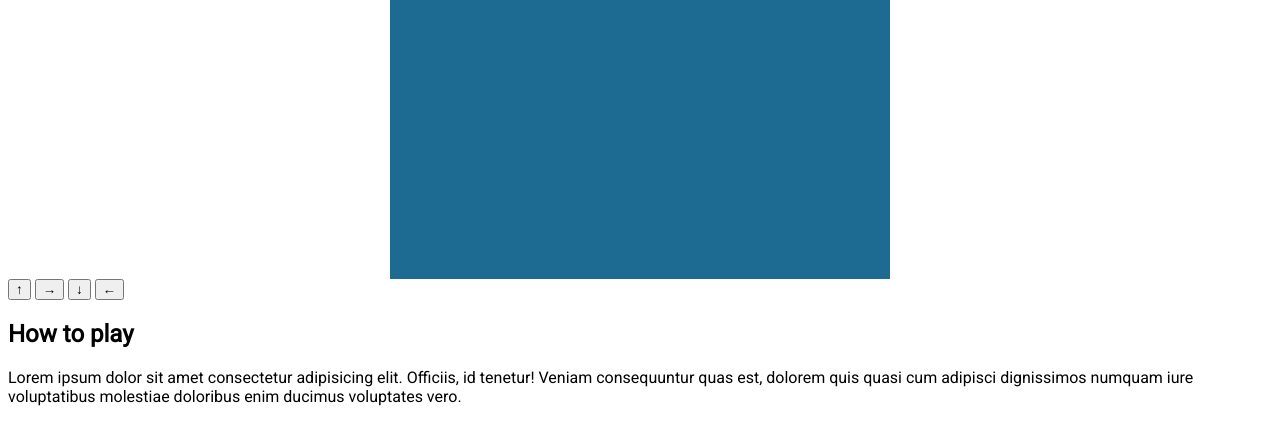
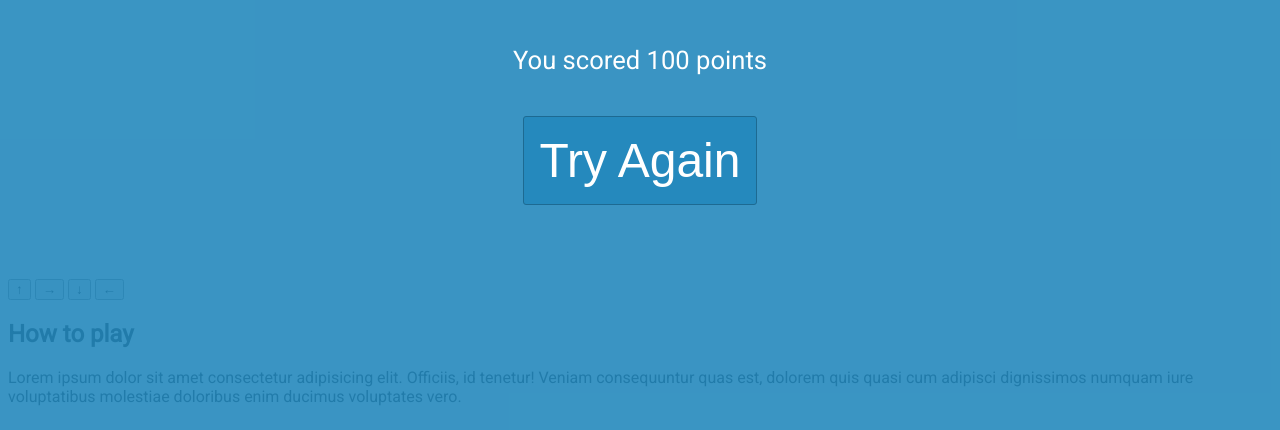
Before and after one commit to Jess247/Snake, a plain HTML site: page dist/index.html in a window 1280 px wide. Shown: the part 370-800 px from the top of the page. Drawn offline with Linux system fonts and the light colour scheme.

Commit message:
add popup

```diff
--- a/dist/css/main.css
+++ b/dist/css/main.css
@@ -18,8 +18,72 @@ header .scoreboard {
 
 #gameboard {
   margin: 0 auto;
+}
+
+#gameboard .grid {
+  width: 500px;
   height: 500px;
-  width: 500px;
-  background: #1d6a92;
+  margin: 0 auto;
+  display: -webkit-box;
+  display: -ms-flexbox;
+  display: flex;
+  -ms-flex-wrap: wrap;
+      flex-wrap: wrap;
+}
+
+#gameboard .grid div {
+  width: 50px;
+  height: 50px;
+  border: 1px solid #1d6a92;
+}
+
+#gameboard .snake {
+  background: #dcedff;
+}
+
+#gameboard .apple {
+  background: #ff3c38;
+}
+
+.popup {
+  background: rgba(37, 137, 189, 0.9);
+  color: white;
+  width: 100vw;
+  height: 100vh;
+  position: absolute;
+  top: 0;
+  left: 0;
+  display: -webkit-box;
+  display: -ms-flexbox;
+  display: flex;
+  -webkit-box-orient: vertical;
+  -webkit-box-direction: normal;
+      -ms-flex-direction: column;
+          flex-direction: column;
+  -webkit-box-pack: center;
+      -ms-flex-pack: center;
+          justify-content: center;
+  -webkit-box-align: center;
+      -ms-flex-align: center;
+          align-items: center;
+}
+
+.popup h2 {
+  font-size: 5rem;
+  line-height: 2rem;
+}
+
+.popup p {
+  font-size: 1.6rem;
+  padding-bottom: 1rem;
+}
+
+.popup .replay_btn {
+  font-size: 3rem;
+  background: #2589bd;
+  border: 1px solid #1d6a92;
+  border-radius: 3px;
+  padding: 1rem;
+  color: white;
 }
 /*# sourceMappingURL=main.css.map */
--- a/dist/index.html
+++ b/dist/index.html
@@ -30,9 +30,13 @@
                 <h1>How to play</h1>
                 <p>Lorem ipsum dolor sit amet consectetur adipisicing elit. Officiis, id tenetur! Veniam consequuntur quas est, dolorem quis quasi cum adipisci dignissimos numquam iure voluptatibus molestiae doloribus enim ducimus voluptates vero.</p>
             </div>
-            <div class="popup"></div>
         </section>
+        <div class="popup">
+            <h2>Game Over</h2>
+            <p>You scored <span class="score">100</span> points</p>
+            <button type="button" class="replay_btn">Try Again</button>
+        </div>
     </main>
-    <script src=""></script>
+    <script src="game.js"></script>
 </body>
 </html>
--- a/dist/scss/main.scss
+++ b/dist/scss/main.scss
@@ -16,7 +16,62 @@ header {
 
 #gameboard {
   margin: 0 auto;
-  height: 500px;
-  width: 500px;
-  background: darken($dark-blue, 10%);
+  // height: 500px;
+  // width: 500px;
+  // background: darken($dark-blue, 10%);
+
+  .grid {
+    width: 500px;
+    height: 500px;
+    margin: 0 auto;
+    display: flex;
+    flex-wrap: wrap;
+
+    div {
+      width: 50px;
+      height: 50px;
+      border: 1px solid darken($dark-blue, 10%);
+    }
+  }
+
+  .snake {
+    background: $light-blue;
+  }
+
+  .apple {
+    background: $apple-red;
+  }
 }
+
+.popup {
+  background: rgba($dark-blue, 0.9);
+  color: $secondary-color;
+  width: 100vw;
+  height: 100vh;
+  position: absolute;
+  top: 0;
+  left: 0;
+  display: flex;
+  flex-direction: column;
+  justify-content: center;
+  align-items: center;
+
+  h2 {
+    font-size: 5rem;
+    line-height: 2rem;
+  }
+
+  p {
+    font-size: 1.6rem;
+    padding-bottom: 1rem;
+  }
+
+  .replay_btn {
+    font-size: 3rem;
+    background: $dark-blue;
+    border: 1px solid darken($dark-blue, 10%);
+    border-radius: 3px;
+    padding: 1rem;
+    color: $secondary-color;
+  }
+}
```
Also changed, not shown: 1 other file.
